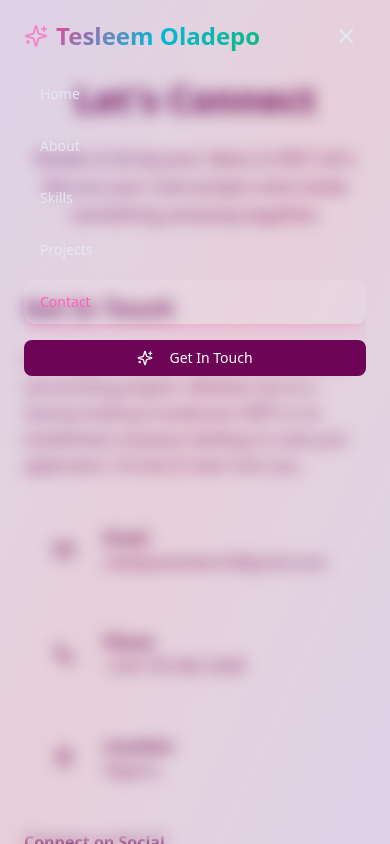
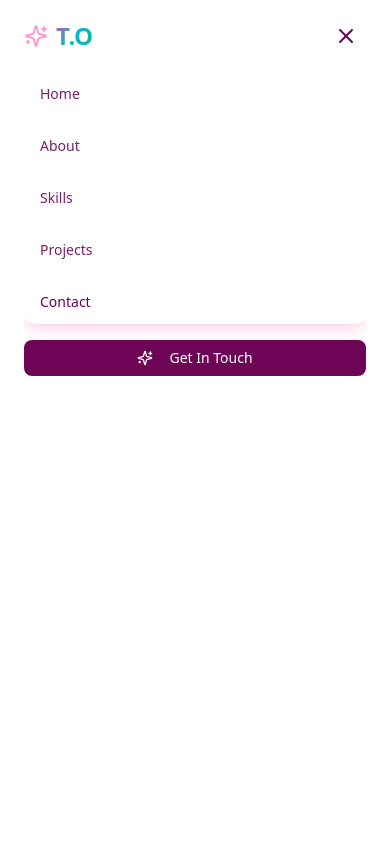
Before and after one commit to TesleemOla/nxtFrst, a Next.js app: page /contact in a window 390 px wide. Both pictures are taken after a click on the button 346 px from the left and 36 px from the top of the page. Shown: the top 844 px of the page. Built offline with nearby package versions, Linux system fonts and the light colour scheme.

Commit message:
navbar mobile fix and layout changes for largee screens

```diff
--- a/app/layout.tsx
+++ b/app/layout.tsx
@@ -34,7 +34,7 @@ export default function RootLayout({
       lang="en"
       className={`${spaceGrotesk.variable} ${sourceSans.variable} antialiased`}
     >
-      <body className="font-sans">
+      <body className="font-sans 2xl:px-[10rem]">
         <Navigation />
         <PageTransition>{children}</PageTransition>
         <ScrollToTop />
--- a/components/navigation.tsx
+++ b/components/navigation.tsx
@@ -40,7 +40,7 @@ export function Navigation() {
           <Link href="/" className="group">
             <div className="font-display font-bold text-2xl transition-all duration-300 group-hover:scale-105 flex items-center gap-2">
               <Sparkles className="w-6 h-6 text-pink-400 group-hover:text-cyan-400 transition-colors animate-pulse" />
-              <span className="gradient-text group-hover:animate-pulse">Tesleem Oladepo</span>
+              <span className="gradient-text group-hover:animate-pulse">T.O</span>
             </div>
           </Link>
 
@@ -73,7 +73,7 @@ export function Navigation() {
 
           <button
             onClick={() => setIsMobileMenuOpen(!isMobileMenuOpen)}
-            className="md:hidden p-2 text-slate-200 hover:text-pink-400 transition-all duration-300 hover:scale-110 hover:bg-white/10 rounded-lg"
+            className="md:hidden p-2 text-foreground hover:text-pink-400 transition-all duration-300 hover:scale-110 hover:bg-white/10 rounded-lg"
           >
             <div className="relative w-6 h-6">
               <Menu
@@ -102,7 +102,7 @@ export function Navigation() {
                 href={item.href}
                 onClick={() => setIsMobileMenuOpen(false)}
                 className={`block px-4 py-3 text-sm font-medium rounded-lg transition-all duration-300 hover:bg-white/10 hover:text-pink-400 hover:scale-105 ${
-                  isActive(item.href) ? "bg-white/10 text-pink-400 shadow-lg shadow-pink-400/20" : "text-slate-200"
+                  isActive(item.href) ? "bg-white/10 text-foreground shadow-lg shadow-pink-400/20" : "text-foreground/90"
                 }`}
                 style={{
                   animationDelay: `${index * 50}ms`,
@@ -114,7 +114,7 @@ export function Navigation() {
             ))}
             <div className="pt-2">
               <Link href="/contact" onClick={() => setIsMobileMenuOpen(false)}>
-                <Button className="w-full bg-foreground text-background border-2 border-transparent hover:bg-background hover:text-foreground hover:border-foreground">
+                <Button className="w-full bg-foreground text-background border-2 border-transparent hover:bg-background/30 hover:border-foreground">
                   <Sparkles className="w-4 h-4 mr-2" />
                   Get In Touch
                 </Button>
@@ -126,7 +126,7 @@ export function Navigation() {
 
       {isMobileMenuOpen && (
         <div
-          className="md:hidden fixed inset-0 bg-gradient-to-br from-purple-900/20 via-pink-900/20 to-purple-900/20 backdrop-blur-sm -z-10"
+          className="md:hidden fixed inset-0 bg-background backdrop-blur-sm -z-10"
           onClick={() => setIsMobileMenuOpen(false)}
         />
       )}
```
